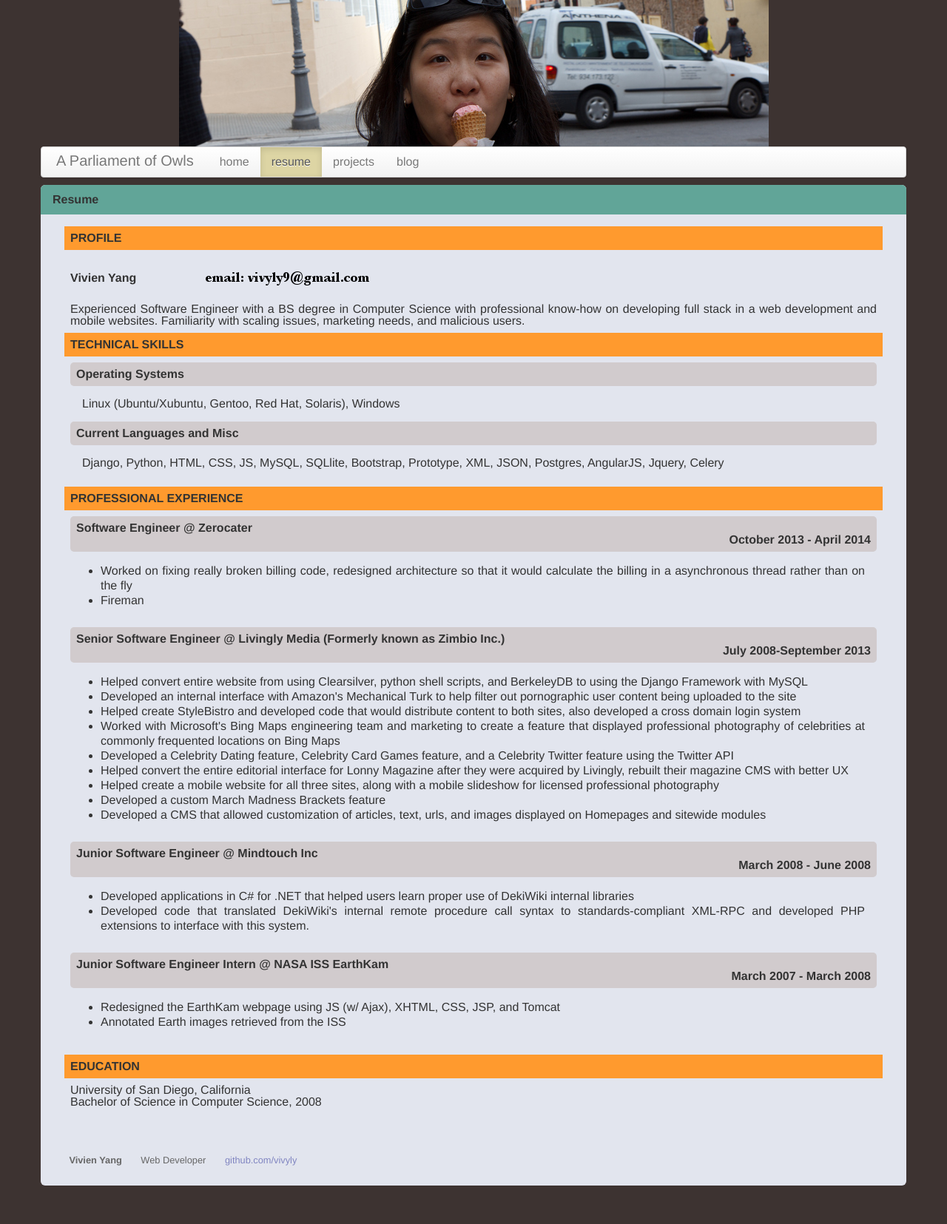
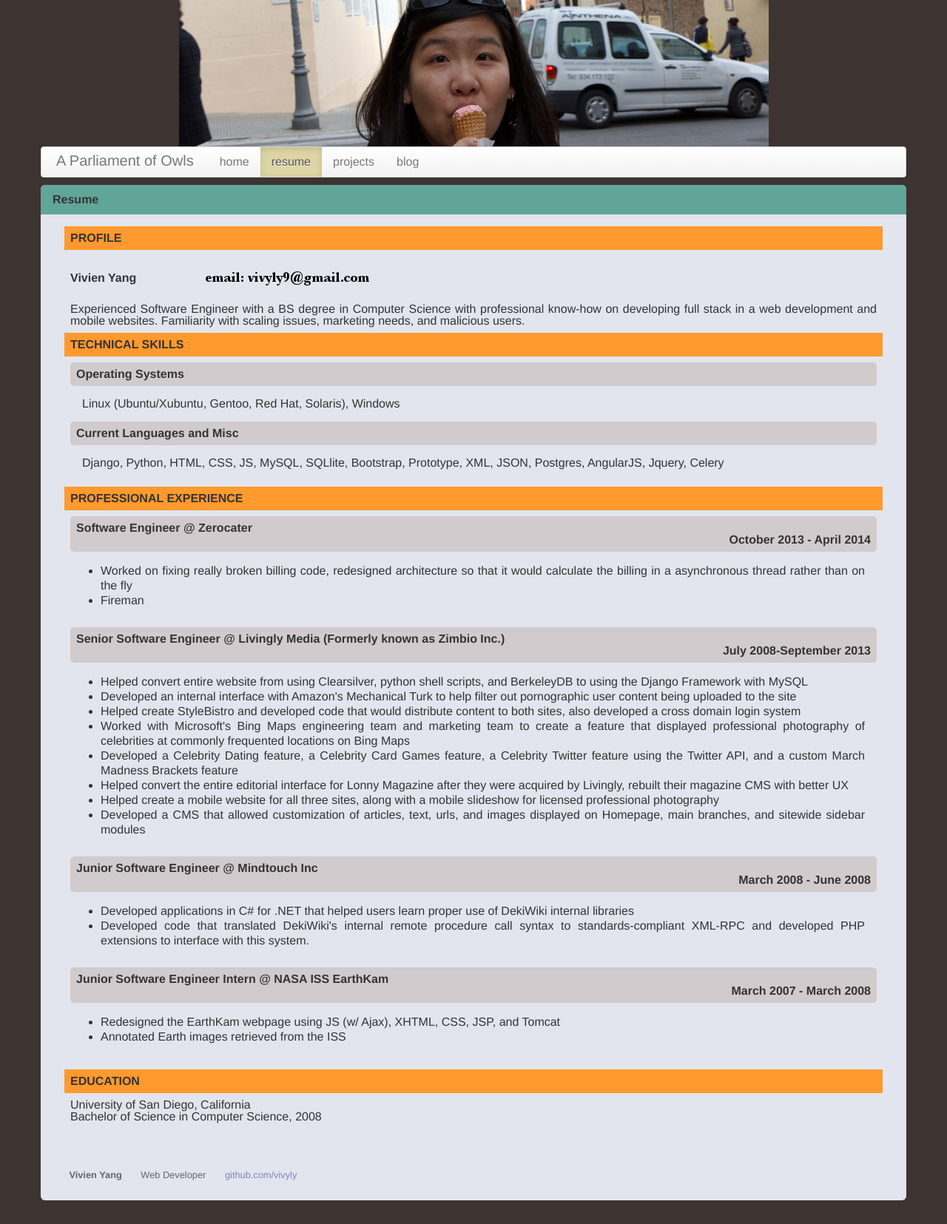
Before and after one commit to vivyly/vivyly.github.io, a Jekyll site: the page built from resume.html, in a window 1280 px wide. Shown: the whole page at 74% size. Built offline with Jekyll 4.4.1, drawn with Linux system fonts in a browser that asks for light colours; Markdown is read by kramdown in place of the engine named in the settings.

Commit message:
still trying to fit resume on one page

```diff
--- a/css/print.css
+++ b/css/print.css
@@ -50,7 +50,9 @@
 
 .text-left{
   text-align:left;
+  float:left;
 }
 .text-right{
   text-align:right;
+  float:right;
 }
--- a/resume.html
+++ b/resume.html
@@ -62,17 +62,17 @@
                 help filter out pornographic user content being uploaded to the site</li>
                 <li>Helped create StyleBistro and developed code that would distribute
                 content to both sites, also developed a cross domain login system</li>
-                <li>Worked with Microsoft's Bing Maps engineering team and marketing to create a feature that
+                <li>Worked with Microsoft's Bing Maps engineering team and marketing team to create a feature that
                 displayed professional photography of celebrities at commonly frequented
                 locations on Bing Maps</li>
-                <li>Developed a Celebrity Dating feature, Celebrity Card Games feature, and a Celebrity Twitter feature using the Twitter API</li>
+                <li>Developed a Celebrity Dating feature, a Celebrity Card Games feature, a Celebrity Twitter
+                feature using the Twitter API, and a custom March Madness Brackets feature</li>
                 <li>Helped convert the entire editorial interface for Lonny Magazine
                 after they were acquired by Livingly, rebuilt their magazine CMS with better UX</li>
                 <li>Helped create a mobile website for all three sites, along with
                 a mobile slideshow for licensed professional photography</li>
-                <li>Developed a custom March Madness Brackets feature</li>
                 <li>Developed a CMS that allowed customization of articles,
-                text, urls, and images displayed on Homepages and sitewide modules</li>
+                text, urls, and images displayed on Homepage, main branches, and sitewide sidebar modules</li>
             </ul>
         </div>
         <div class="subsection_title">
```
